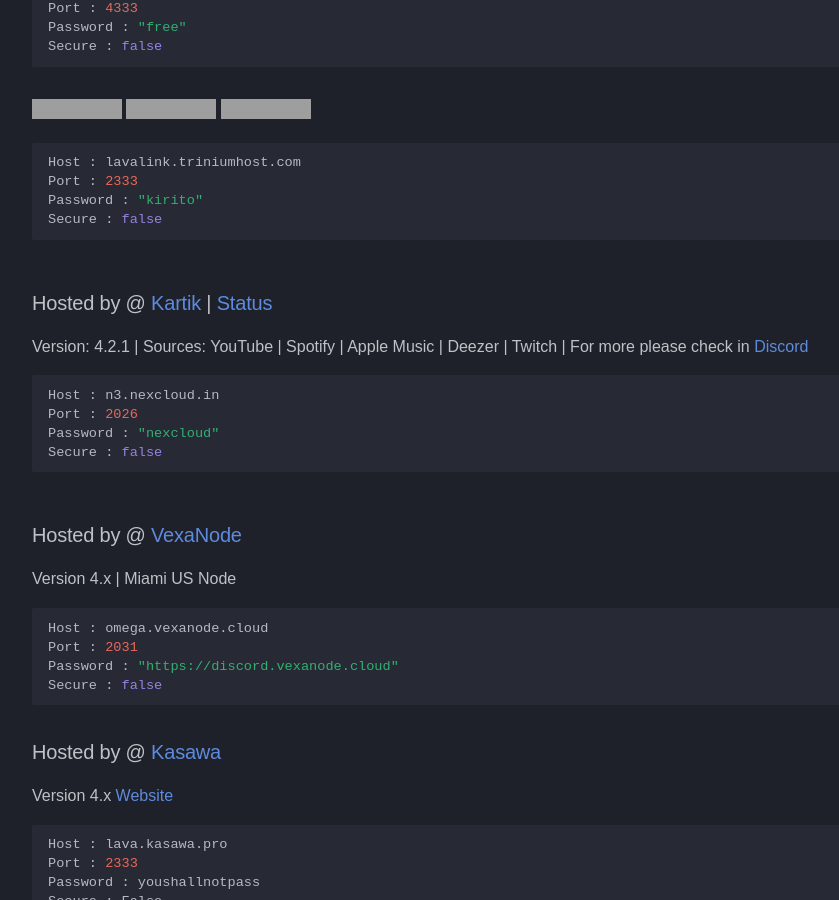
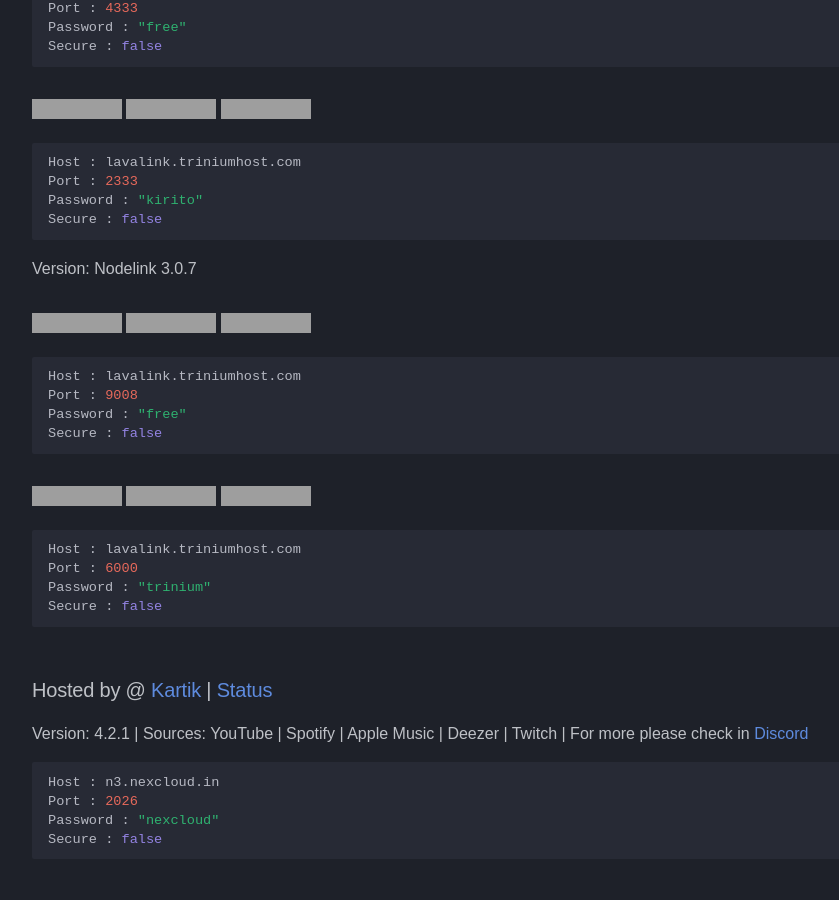
Before and after one commit to DarrenOfficial/lavalink-list, an MkDocs documentation site: the page built from docs/NoSSL/Lavalink-NonSSL.md, in a window 1280 px wide and 900 px high, scrolled down 1793 px. Shown: the whole window, without its empty margins (14-853 px from the left). Built offline with MkDocs 1.6.1 and Material for MkDocs 9.7.7, drawn with Linux system fonts in a browser that asks for light colours; some web fonts are replaced; comment, search, counter and statistics services are not loaded; a style sheet for code colours, icons or effects is not loaded; grey boxes are pictures that could not be loaded.

Commit message:
Update Lavalink-NonSSL.md with new server details (#812)
* Update Lavalink-NonSSL.md with new server details

Added additional server configurations and status badges for Nodelink versions.

* Update Lavalink-NonSSL.md

````diff
--- a/docs/NoSSL/Lavalink-NonSSL.md
+++ b/docs/NoSSL/Lavalink-NonSSL.md
@@ -97,6 +97,23 @@ Port : 2333
 Password : "kirito"
 Secure : false
 ```
+Version: Nodelink 3.0.7
+
+![Status](https://lavalink-api-status.triniumhost.com/nodelink1/badge/status) ![Load](https://lavalink-api-status.triniumhost.com/nodelink1/badge/load) ![Players](https://lavalink-api-status.triniumhost.com/nodelink1/badge/connections)
+```bash
+Host : lavalink.triniumhost.com
+Port : 9008
+Password : "free"
+Secure : false
+```
+
+![Status](https://lavalink-api-status.triniumhost.com/nodelink2/badge/status) ![Load](https://lavalink-api-status.triniumhost.com/nodelink2/badge/load) ![Players](https://lavalink-api-status.triniumhost.com/nodelink2/badge/connections)
+```bash
+Host : lavalink.triniumhost.com
+Port : 6000
+Password : "trinium"
+Secure : false
+```
 
 ### Hosted by @ [Kartik](https://nexcloud.in) | [Status](https://discord.gg/FmHm7d5BuF)
 Version: 4.2.1 | Sources: YouTube | Spotify | Apple Music | Deezer | Twitch | For more please check in [Discord](https://discord.gg/FmHm7d5BuF)
````
